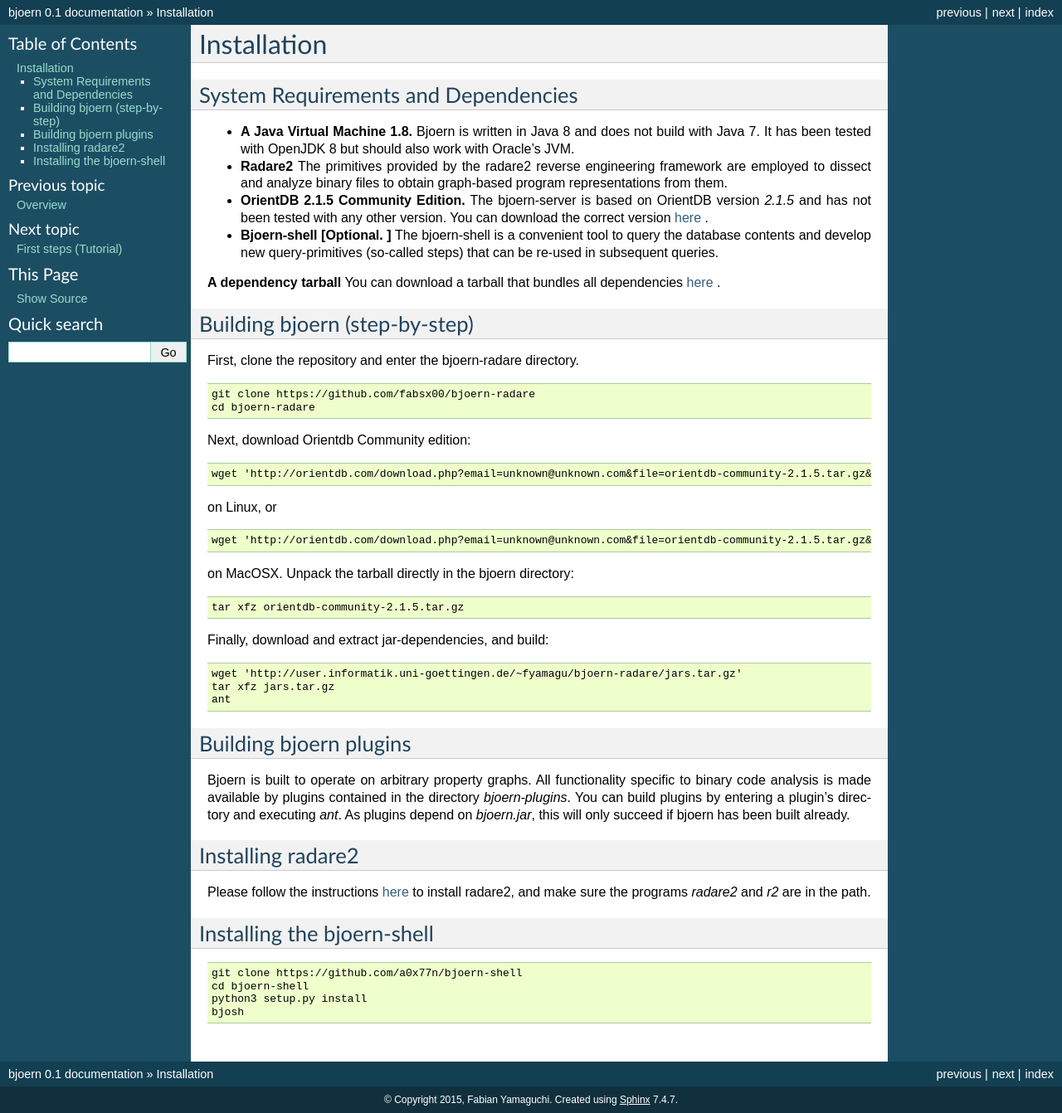
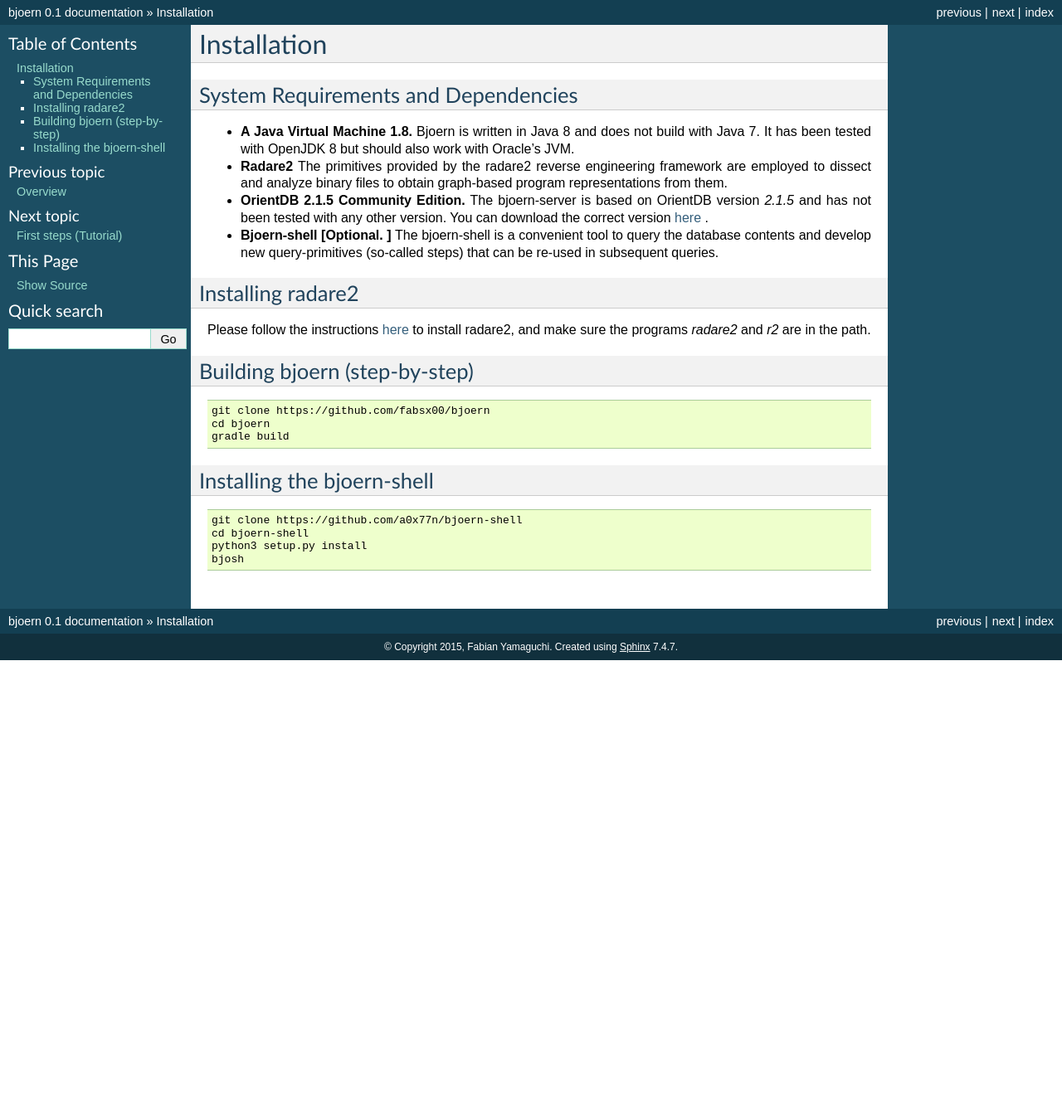
Before and after one commit to octopus-platform/bjoern, a Sphinx documentation site: the page built from docs/source/installation.rst, in a window 1280 px wide. Shown: the whole page at 83% size. Built offline with Sphinx 7.4.7, drawn with Linux system fonts in a browser that asks for light colours; after the commit the page ends 900 px from its top, so only the background shows below that.

Commit message:
Updated installation instructions.

```diff
--- a/docs/source/installation.rst
+++ b/docs/source/installation.rst
@@ -21,63 +21,21 @@
   to query the database contents and develop new query-primitives
   (so-called steps) that can be re-used in subsequent queries.
 
-**A dependency tarball** You can download a tarball that bundles all
-dependencies
-`here <http://user.informatik.uni-goettingen.de/~fyamagu/bjoern-radare/jars.tar.gz>`_ .
-
-Building bjoern (step-by-step)
-------------------------------
-
-First, clone the repository and enter the bjoern-radare directory.
-
-.. code-block:: none
-
-	git clone https://github.com/fabsx00/bjoern-radare
-	cd bjoern-radare
-
-Next, download Orientdb Community edition:
-
-.. code-block:: none
-
-	wget 'http://orientdb.com/download.php?email=unknown@unknown.com&file=orientdb-community-2.1.5.tar.gz&os=linux'
-
-on Linux, or
-
-.. code-block:: none
-
-	wget 'http://orientdb.com/download.php?email=unknown@unknown.com&file=orientdb-community-2.1.5.tar.gz&os=mac'
-
-on MacOSX. Unpack the tarball directly in the bjoern directory:
-
-.. code-block:: none
-
-	tar xfz orientdb-community-2.1.5.tar.gz
-
-
-Finally, download and extract jar-dependencies, and build:
-
-.. code-block:: none
-
-	wget 'http://user.informatik.uni-goettingen.de/~fyamagu/bjoern-radare/jars.tar.gz'
-	tar xfz jars.tar.gz
-	ant
-
-Building bjoern plugins
------------------------
-
-Bjoern is built to operate on arbitrary property graphs. All
-functionality specific to binary code analysis is made available by
-plugins contained in the directory `bjoern-plugins`. You can build
-plugins by entering a plugin's directory and executing
-`ant`. As plugins depend on `bjoern.jar`, this will only succeed if
-bjoern has been built already.
-
 Installing radare2
 ------------------
 
 Please follow the instructions `here
 <http://www.radare.org/r/down.html>`_ to install radare2, and make
 sure the programs `radare2` and `r2` are in the path.
+
+Building bjoern (step-by-step)
+------------------------------
+
+.. code-block:: none
+
+	git clone https://github.com/fabsx00/bjoern
+	cd bjoern
+	gradle build
 
 Installing the bjoern-shell
 ---------------------------
```
